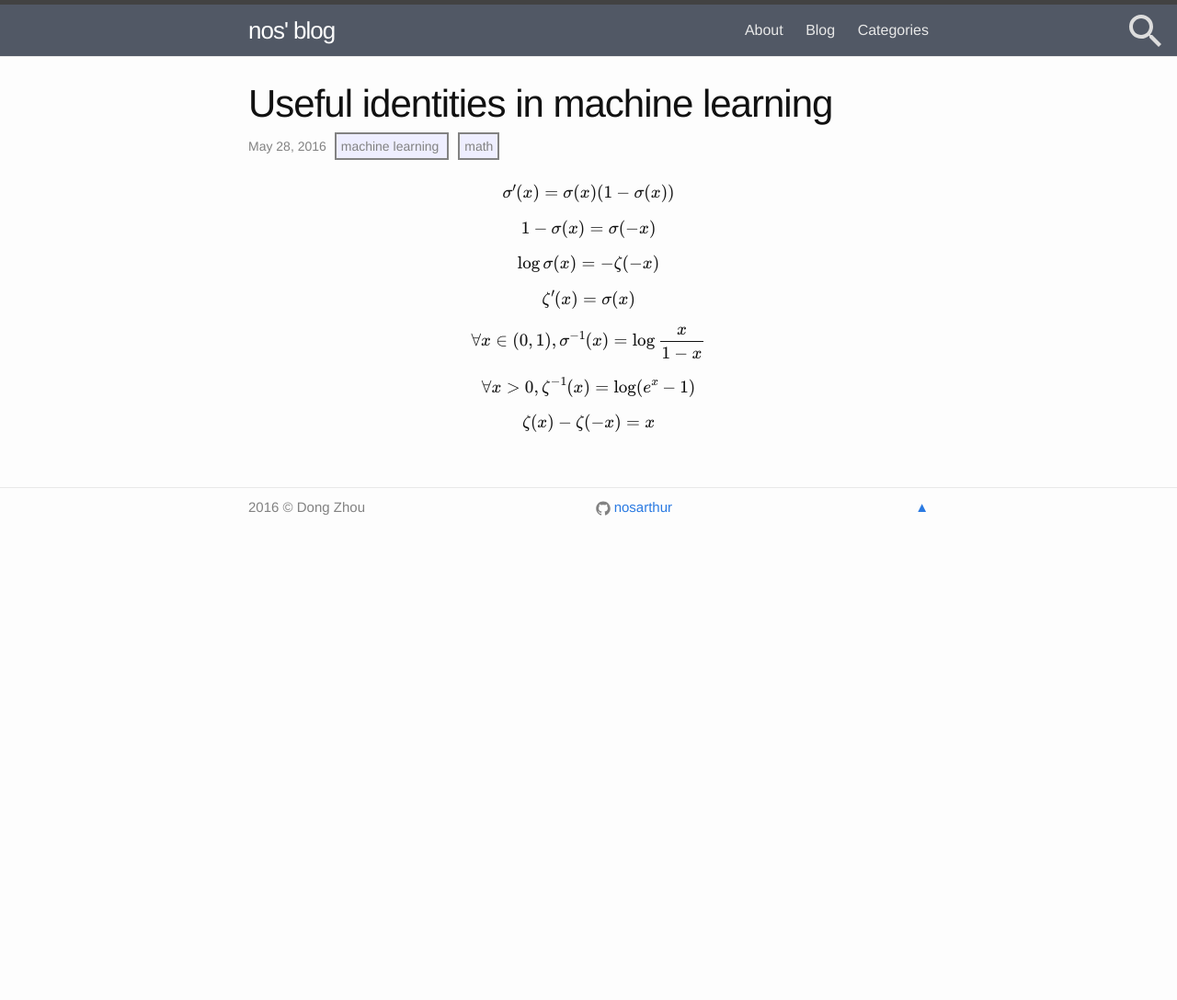
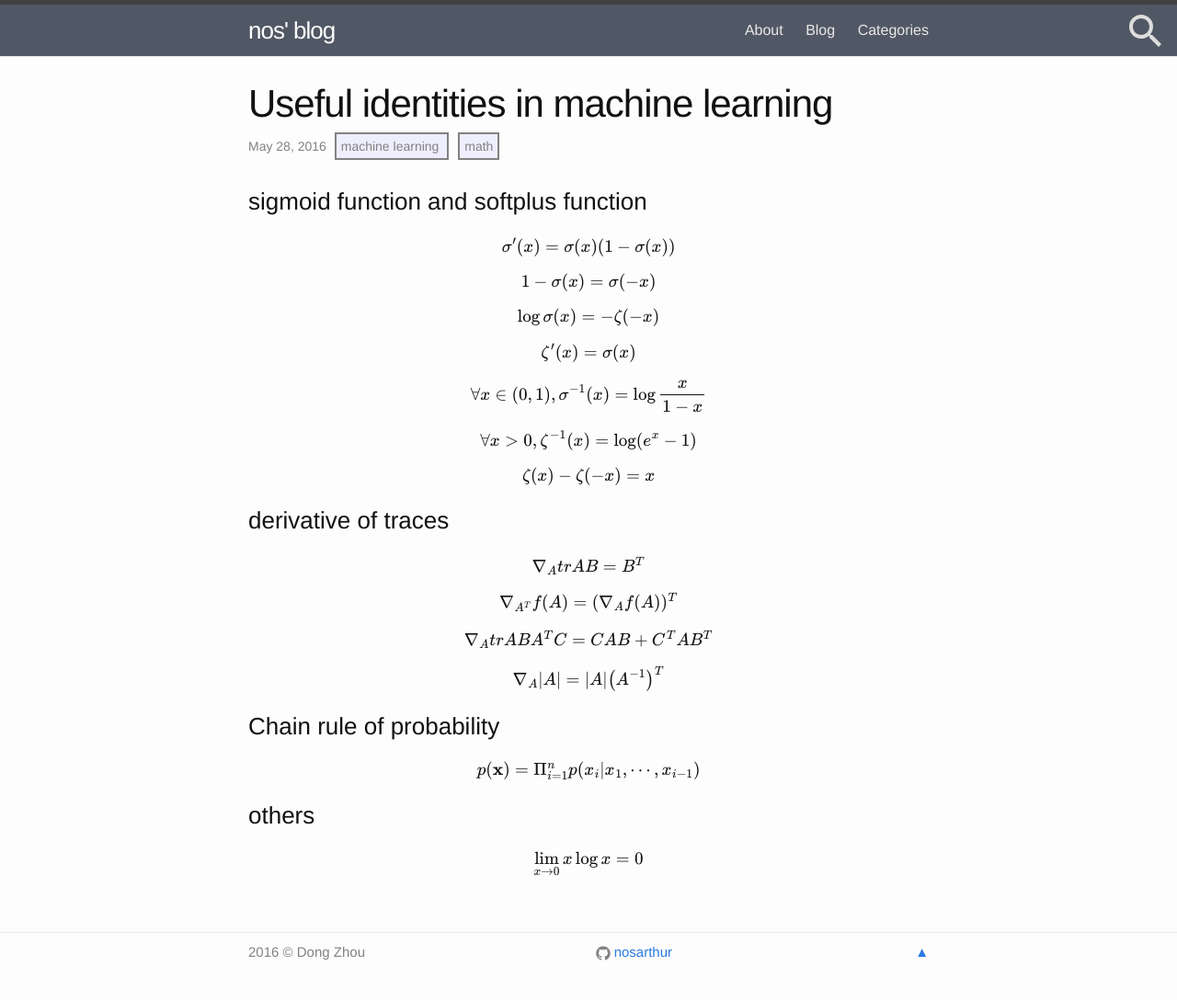
Before and after one commit to nosarthur/nosarthur.github.io, a Jekyll site: the page built from _posts/2016-05-28-math-tricks.md, in a window 1280 px wide. Shown: the whole page at 92% size. Built offline with Jekyll 4.4.1, drawn with Linux system fonts in a browser that asks for light colours; formulas are drawn with MathJax 3; comment, search, counter and statistics services are not loaded; before the commit the page ends 900 px from its top, so only the background shows below that.

Commit message:
add content

```diff
--- a/_posts/2016-05-28-math-tricks.md
+++ b/_posts/2016-05-28-math-tricks.md
@@ -8,6 +8,7 @@ comments: true
 tags: [machine learning, math]
 ---
 
+### sigmoid function  and softplus function
 
 $$ \sigma'(x) = \sigma(x)(1-\sigma(x)) $$
 
@@ -22,3 +23,21 @@ $$ \forall x\in(0,1),  \sigma^{-1}(x) = \log\frac{x}{1-x} $$
 $$ \forall x>0,  \zeta^{-1}(x) = \log(e^x - 1) $$
 
 $$ \zeta(x)-\zeta(-x) = x $$
+
+### derivative of traces
+
+$$\nabla_A tr AB = B^T $$
+
+$$\nabla_{A^T} f(A) = (\nabla_A f(A))^T $$
+
+$$\nabla_A trABA^TC = CAB +C^TAB^T$$
+
+$$ \nabla_A|A| = |A|\left(A^{-1}\right)^T $$
+
+### Chain rule of probability
+
+$$ p(\mathbf x) = \Pi_{i=1}^n p(x_i | x_1, \cdots, x_{i-1})$$
+
+### others
+
+$$ \lim_{x\rightarrow0}x\log x = 0 $$
```
Also changed, not shown: _drafts/2015_01_12-5xing.md (+5 -1 lines), _posts/2016-05-14-ckc00.md (+1 -1 lines), _posts/2016-05-22-healthcare-machine-learning.md (+1 -1 lines), _posts/2016-05-25-jekyll-latex.md (+1 -1 lines), _posts/2016-05-26-wisdom.md (+2 -2 lines).
